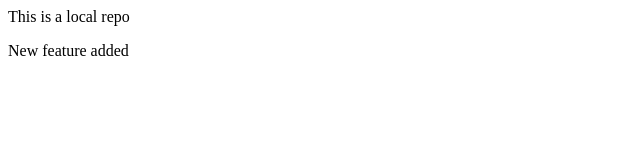
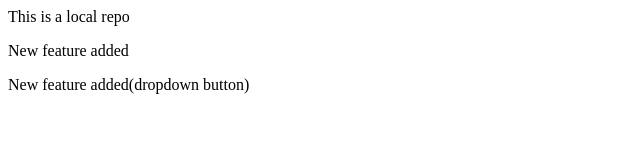
Before and after one commit to Anuraghub12/local, a plain HTML site: page index.html in a window 1280 px wide. Shown: the whole page, without its empty margins (0-640 px from the left). Drawn offline with Linux system fonts and the light colour scheme.

Commit message:
Dropdown button added

```diff
--- a/index.html
+++ b/index.html
@@ -1,2 +1,3 @@
 <p>This is a local repo</p>
 <p>New feature added</p>
+<p>New feature added(dropdown button)</p>
```
